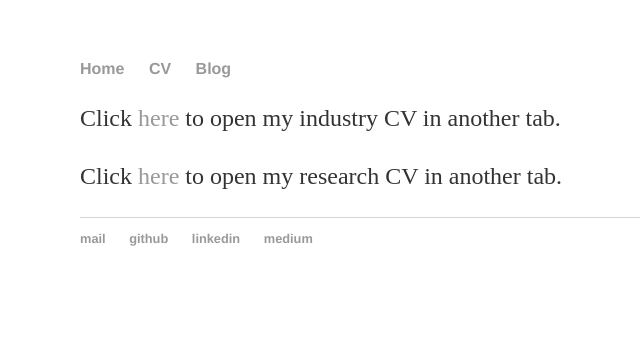
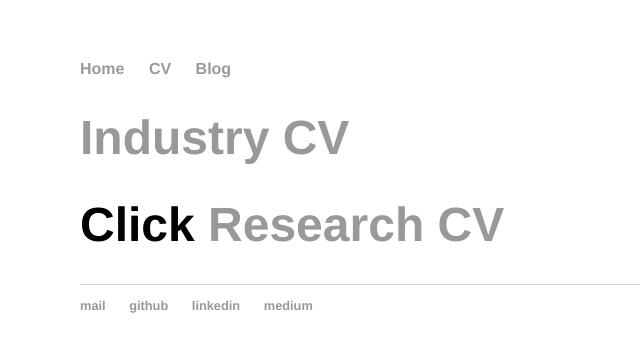
Before and after one commit to smhosein/smhosein.github.io, a Jekyll site: the page built from cv/index.html, in a window 1280 px wide. Shown: the top 352 px of the page, without its empty margins (112-752 px from the left). Built offline with Jekyll 4.4.1, drawn with Linux system fonts in a browser that asks for light colours.

Commit message:
Update cv

```diff
--- a/cv/index.html
+++ b/cv/index.html
@@ -3,6 +3,6 @@ layout: default
 title: Stefan Hosein
 ---
 <div class="blurb">
-	<p>Click <a href="files/stefan-hosein-resume.pdf" target="_blank">here</a> to open my industry CV in another tab.</p>
-	<p>Click <a href="files/cv.pdf" target="_blank">here</a> to open my research CV in another tab.</p>
+	<h1><a href="files/stefan-hosein-resume.pdf" target="_blank">Industry CV</a></h1>
+	<h1>Click <a href="files/cv.pdf" target="_blank">Research CV</a></h1>
 </div><!-- /.blurb -->
```
